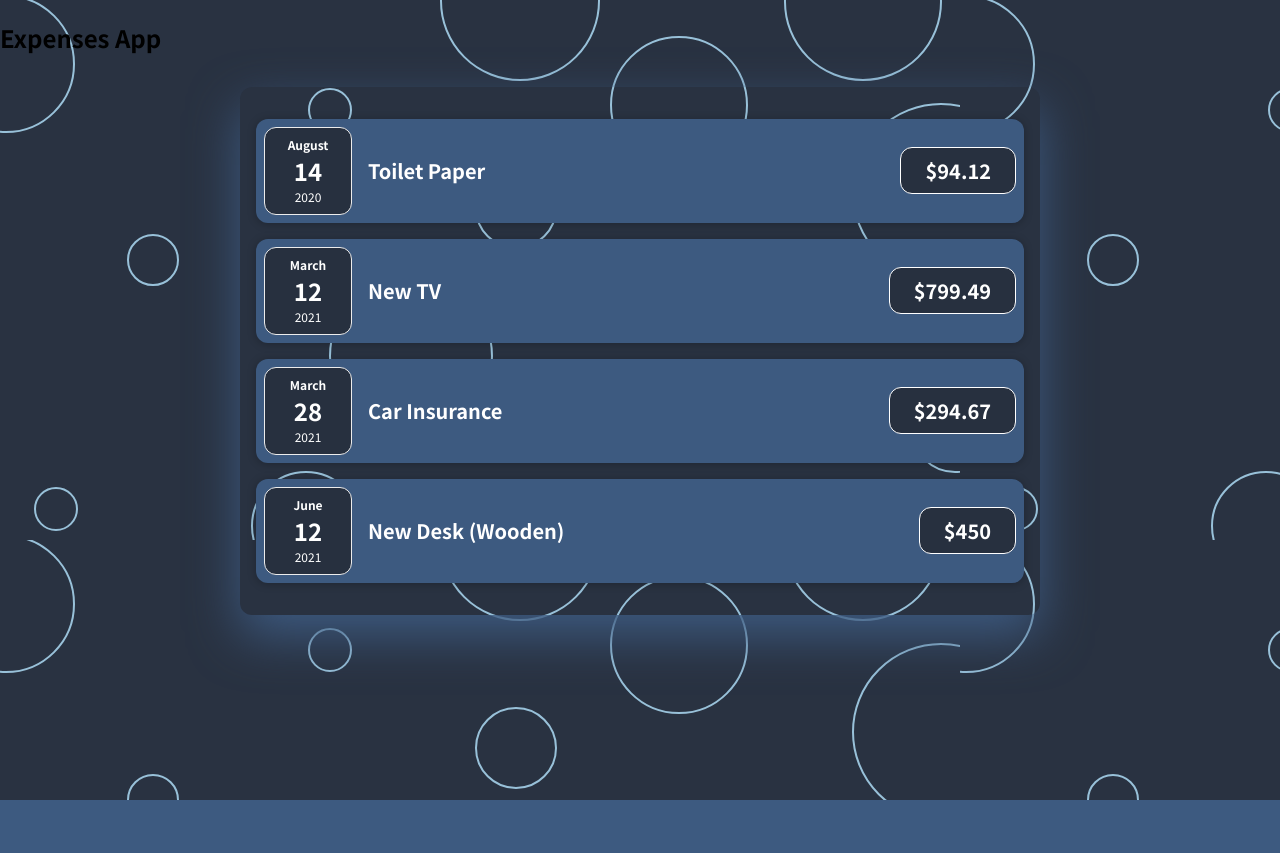
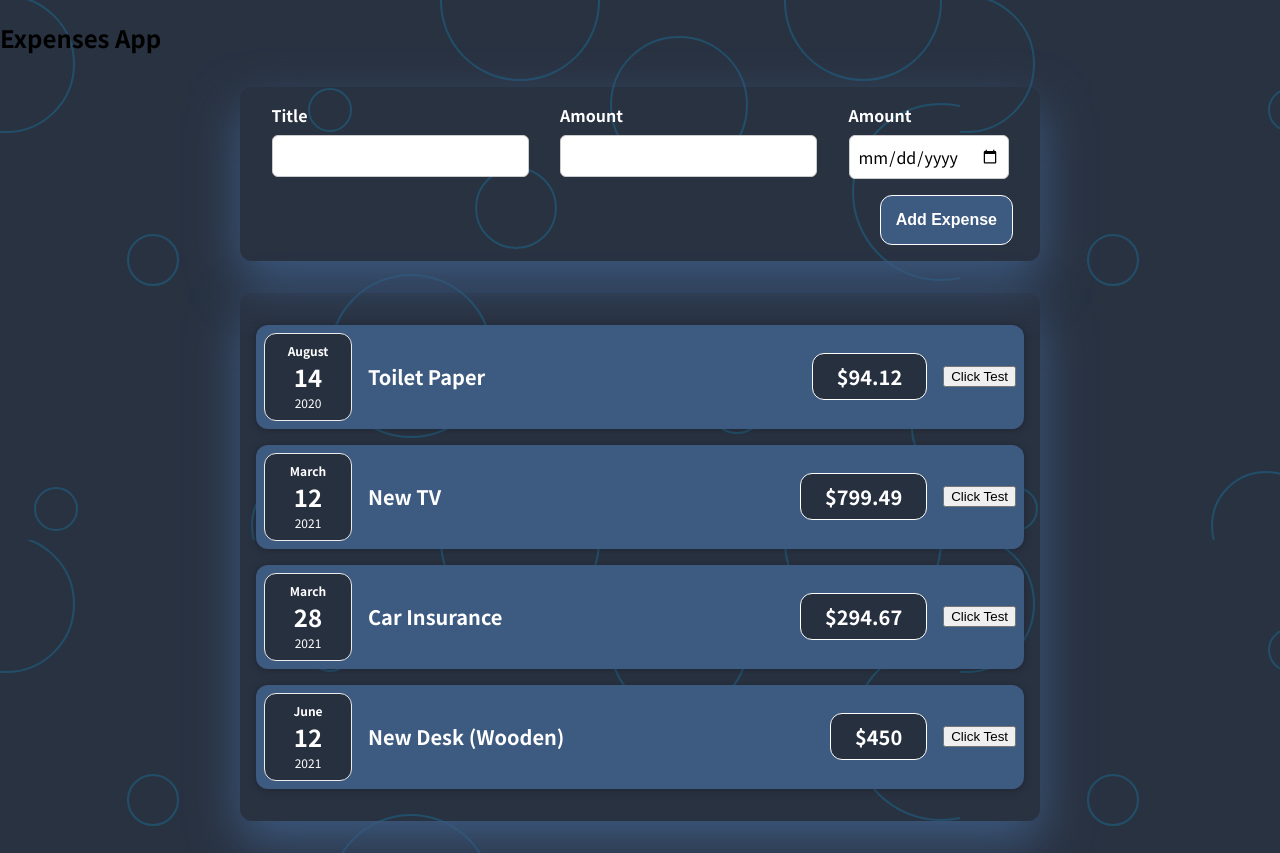
Before and after one commit to grety22/expenses-app-v1, a React (Create React App) app: page / in a window 1280 px wide. Before the commit the page ends 800 px from the top, so only its background shows below. Built offline with nearby package versions, Linux system fonts and the light colour scheme.

Commit message:
v57 done

```diff
--- a/public/index.html
+++ b/public/index.html
@@ -6,8 +6,6 @@
     <meta name="viewport" content="width=device-width, initial-scale=1" />
     <meta name="theme-color" content="#000000" />
     <meta name="description" content="Expenses app" />
-    <link rel="apple-touch-icon" href="%PUBLIC_URL%/logo192.png" />
-    <link rel="manifest" href="%PUBLIC_URL%/manifest.json" />
     <title>Expenses App | v1</title>
   </head>
   <body>
--- a/src/App.js
+++ b/src/App.js
@@ -1,5 +1,6 @@
 import React from 'react';
-import Expenses from './components/Expenses/Expenses'
+import Expenses from './components/Expenses/Expenses';
+import NewExpense from './components/NewExpense/NewExpense';
 
 function App() {
   const expenses = [
@@ -36,6 +37,7 @@
   return (
     <div>
       <h2>Expenses App</h2>
+      <NewExpense/>
       <Expenses items={expenses}/>
     </div>
   );
--- a/src/components/Expenses/ExpenseItem.js
+++ b/src/components/Expenses/ExpenseItem.js
@@ -1,15 +1,23 @@
-import React from 'react';
+import React, { useState } from 'react';
 import ExpenseDate from './ExpenseDate';
 import Card from '../UI/Card';
 import './ExpenseItem.css';
 
 export default function ExpenseItem(props) {
+    const [title, setTitle] = useState(props.title);
+
+    const clickHandler = () => {
+        setTitle('Updated !!');
+        console.log(title);
+    }
+
     return (
         <Card className="expense-item">
             <ExpenseDate date={props.date}/>
             <div className="expense-item__description">
-                <h2>{props.title}</h2>
+                <h2>{title}</h2>
                 <div className="expense-item__price">${props.amount}</div>
+                <button onClick={clickHandler}>Click Test</button>
             </div>
         </Card>
     )
--- a/src/components/Expenses/Expenses.js
+++ b/src/components/Expenses/Expenses.js
@@ -6,7 +6,7 @@
 export default function Expenses(props) {
     const items = props.items;
     const allExpenses = items.map((item) =>
-        <ExpenseItem title={item.title} amount={item.amount} date={item.date} />
+        <ExpenseItem title={item.title} amount={item.amount} date={item.date} key={item.id}/>
     );
     return <Card className="expenses">{allExpenses}</Card>;
 }
--- /dev/null
+++ b/src/components/NewExpense/ExpenseForm.css
@@ -0,0 +1,24 @@
+.new-expense__controls {
+    display: flex;
+    gap: 1rem;
+    margin-bottom: 1rem;
+    text-align: left;
+    justify-content: space-evenly;
+  }
+
+  .new-expense__control label {
+    font-weight: bold;
+    margin-bottom: 0.5rem;
+    display: block;
+  }
+
+  .new-expense__control input {
+    font: inherit;
+    padding: 0.5rem;
+    border-radius: 6px;
+    border: 1px solid #ccc;
+  }
+
+  .new-expense__actions {
+    text-align: right;
+  }
--- /dev/null
+++ b/src/components/NewExpense/ExpenseForm.js
@@ -0,0 +1,68 @@
+import React, { useState } from 'react';
+import './ExpenseForm.css';
+export default function ExpenseForm() {
+    const [enteredTitle,  setEnteredTitle]  = useState('');
+    const [enteredAmount, setEnteredAmount] = useState('');
+    const [enteredDate,   setEnteredDate]   = useState('');
+
+    // Use this for single-state approach:
+    // const [userInput, setUserInput] = useState({
+    //     enteredTitle: '',
+    //     enteredAmount: '',
+    //     enteredDate: ''
+    // });
+
+    const titleChangeHandler = (event) => {
+        setEnteredTitle(event.target.value);
+        // Use this for single-state approach:
+        // setUserInput((prevState) => {
+        //     return { ...prevState, enteredTitle: event.target.value };
+        // });
+    };
+    const amountChangeHandler = (event) => {
+        setEnteredAmount(event.target.value);
+        // Use this for single-state approach:
+        // setUserInput((prevState) => {
+        //     return { ...prevState, enteredAmount: event.target.value };
+        // });
+    };
+    const dateChangeHandler = (event) => {
+        setEnteredDate(event.target.value);
+        // Use this for single-state approach:
+        // setUserInput((prevState) => {
+        //     return { ...prevState, enteredDate: event.target.value };
+        // });
+    };
+
+    const submitHandler = (event) => {
+        event.preventDefault();
+        const expenseData = {
+            title: enteredTitle,
+            amount: enteredAmount,
+            date: new Date(enteredDate),
+        };
+        console.log(expenseData);
+    }
+
+    return (
+        <form onSubmit={submitHandler}>
+            <div className="new-expense__controls">
+                <div className="new-expense__control">
+                    <label>Title</label>
+                    <input type="text" onChange={titleChangeHandler}/>
+                </div>
+                <div className="new-expense__control">
+                    <label>Amount</label>
+                    <input type="number" min="2019-01-01" max="2022-12-31" onChange={amountChangeHandler}/>
+                </div>
+                <div className="new-expense__control">
+                    <label>Amount</label>
+                    <input type="date" min="0.01" step="0.01" onChange={dateChangeHandler}/>
+                </div>
+            </div>
+            <div className="new-expense__actions">
+                <button type="submit">Add Expense</button>
+            </div>
+        </form>
+    )
+}
--- /dev/null
+++ b/src/components/NewExpense/NewExpense.css
@@ -0,0 +1,41 @@
+.new-expense {
+    background-color: rgba(#27303F, .95);
+    padding: 1rem;
+    margin: 2rem auto;
+    width: 50rem;
+    max-width: 95%;
+    text-align: center;
+    box-shadow: 0 20px 50px #3D5A80;
+  }
+
+  .new-expense button {
+    font-size: 1rem;
+    font-weight: bold;
+    color: white;
+    background-color: #3D5A80;
+    border: 1px solid white;
+    padding: 15px;
+    border-radius: 12px;
+    margin-right: 11px;
+  }
+
+  .new-expense button:hover,
+  .new-expense button:active {
+    background-color: #510674;
+    border-color: #510674;
+  }
+
+  .new-expense button.alternative {
+    color: #220131;
+    border-color: transparent;
+    background-color: transparent;
+  }
+
+  .new-expense button.alternative:hover,
+  .new-expense button.alternative:active {
+    background-color: #ddb3f8;
+  }
+
+  .new-expense__control label {
+    color: white;
+  }
--- /dev/null
+++ b/src/components/NewExpense/NewExpense.js
@@ -0,0 +1,12 @@
+import React from 'react';
+import './NewExpense.css';
+import ExpenseForm from './ExpenseForm';
+import Card from '../UI/Card';
+
+export default function NewExpense(props) {
+    return (
+        <Card className="new-expense">
+            <ExpenseForm/>
+        </Card>
+    )
+}
```
Also changed, not shown: src/assets/circle-scatter-haikei.svg, 1 other file (tests, documents, lock files or other folders).
